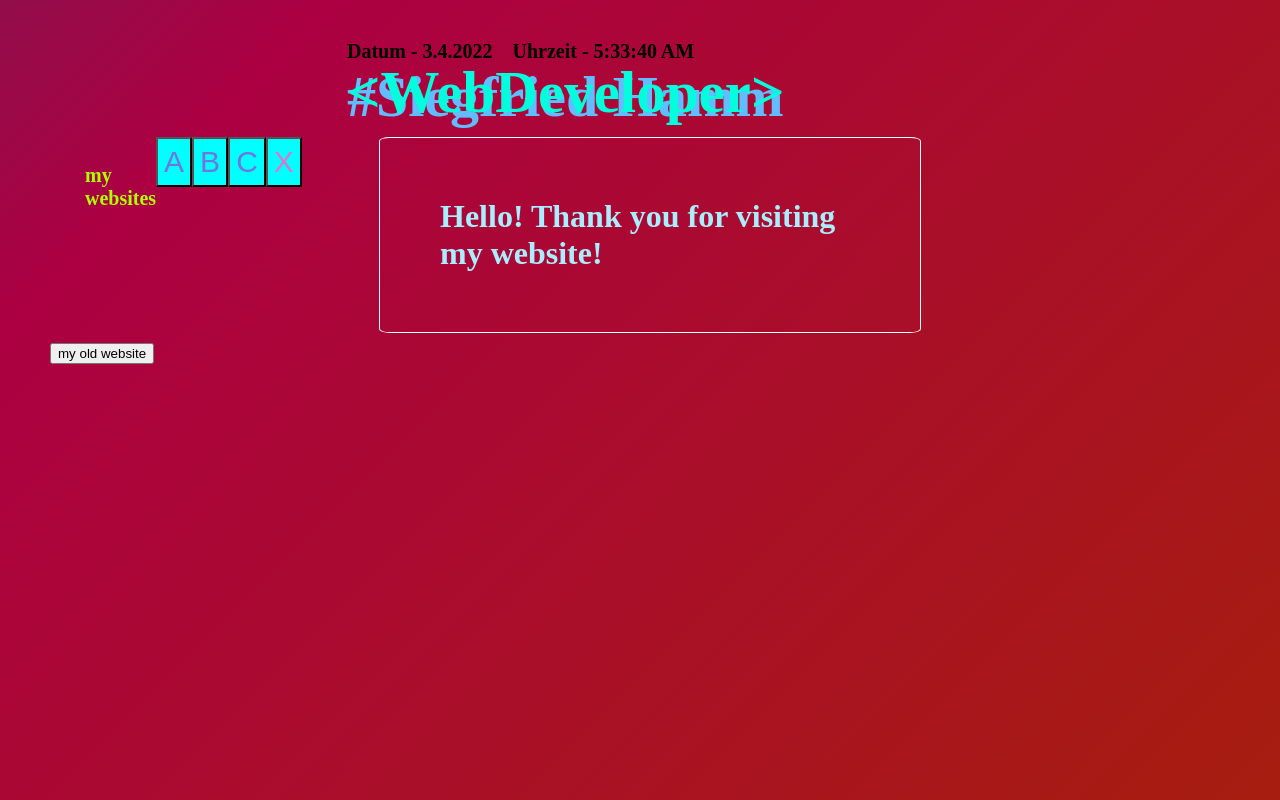
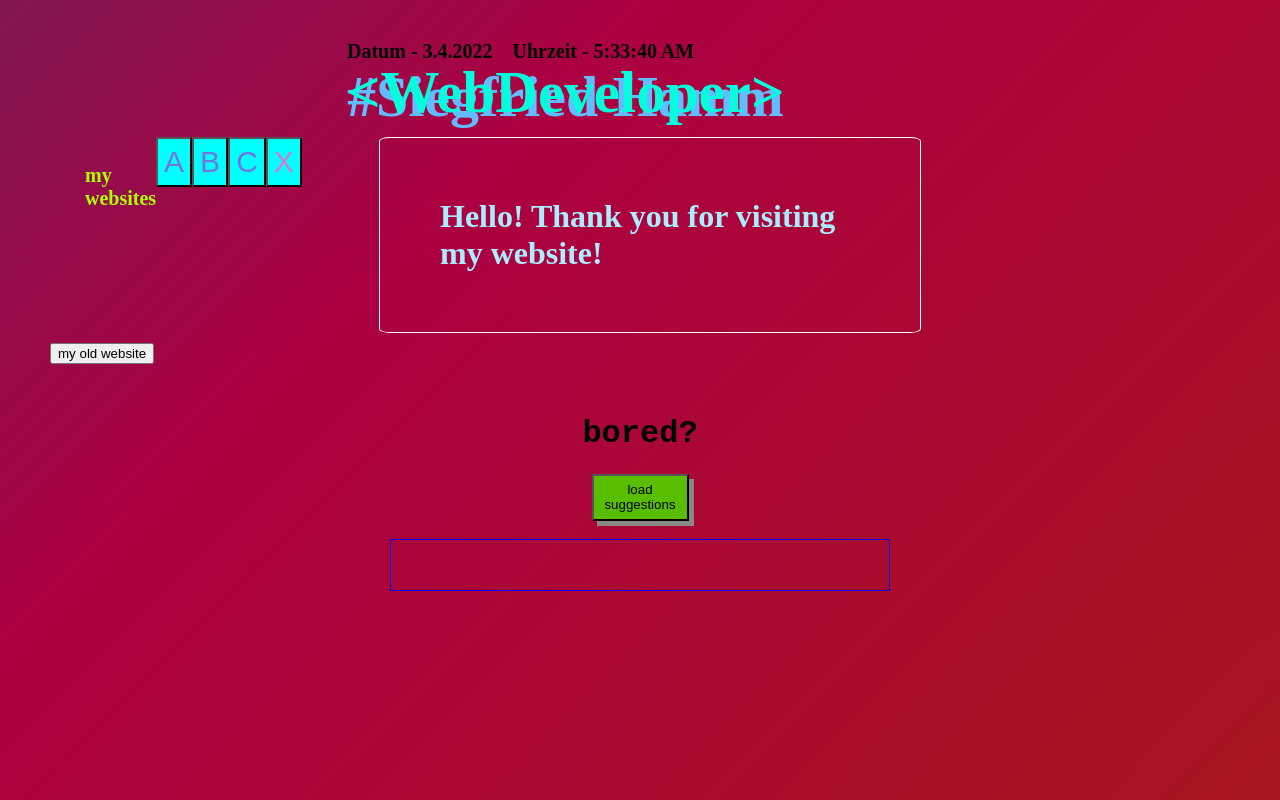
Before and after one commit to siggi-ai/newport, a Vue app: page / in a window 1280 px wide. Built offline with nearby package versions, Linux system fonts and the light colour scheme; no server answers; a web font is replaced by a local one.

Commit message:
bored button

```diff
--- a/package.json
+++ b/package.json
@@ -8,6 +8,7 @@
     "lint": "vue-cli-service lint"
   },
   "dependencies": {
+    "axios": "^0.26.1",
     "core-js": "^3.6.5",
     "vue": "^3.0.0",
     "vue-router": "^4.0.14"
--- a/src/App.vue
+++ b/src/App.vue
@@ -82,6 +82,11 @@
       </div>
     </div> -->
     <button v-on:click="OpenWindow" class="button-old">my old website</button>
+    <div class="sugg">
+      <h1>bored?</h1>
+      <Suggestions />
+      <br />
+    </div>
   </div>
 </template>
 
@@ -92,6 +97,7 @@ import Tab1 from "./components/Tab1.vue";
 import TabA from "./components/TabA.vue";
 import TabB from "./components/TabB.vue";
 import TabC from "./components/TabC.vue";
+import Suggestions from "./components/Suggestions.vue";
 
 export default {
   name: "Home",
@@ -100,6 +106,7 @@ export default {
     TabA,
     TabB,
     TabC,
+    Suggestions,
   },
   data: function () {
     return {
@@ -134,19 +141,18 @@ export default {
     this.showLocaleTime();
   },
 };
-let d = new Date();
-console.log(d);
-var o = { x: 1, y: 2, z: 3 };
-var a = [],
-  i = 0;
-for (a[i++] in o) console.log(a);
-for (i in a) console.log(i);
-function square(x) { return x*x};
-const c = square(12);
-console.log(c);
 </script>
 
 <style>
+.sugg {
+  text-align: center;
+  margin-left: 0 auto;
+  padding: 30px;
+  font-size: 1rem;
+  margin: 0 auto;
+  width: 500px;
+  font-family: "Courier New", Courier, monospace;
+}
 a {
   color: white;
 }
--- /dev/null
+++ b/src/components/Suggestions.vue
@@ -0,0 +1,50 @@
+<template>
+  <div>
+    <div>
+      <button v-on:click="getSugg" class="sugg-button"> load suggestions</button>
+    </div>
+    <br />
+    <div class="sugg-box">
+      {{ sugg.activity }}
+    </div>
+  </div>
+</template>
+<script>
+import axios from "axios";
+export default {
+  name: "BlogList",
+  data() {
+    return {
+      sugg: [],
+    };
+  },
+  created() {
+    this.getSugg();
+  },
+  methods: {
+    getSugg() {
+      axios
+        .get("https://www.boredapi.com/api/activity")
+        .then((response) => {
+          console.log("response: ", response.data);
+          this.sugg = response.data;
+        })
+        .catch((error) => {
+          console.log("error; ", error);
+        });
+    },
+  },
+};
+</script>
+<style>
+.sugg-box {
+  border: 1px solid blue;
+  padding: 25px;
+}
+.sugg-button {
+  height: 47px;
+  width: 97px;
+  background-color: #59be00;
+  box-shadow: 5px 5px #888888;
+}
+</style>
```
Also changed, not shown: 1 other file (tests, documents, lock files or other folders).
